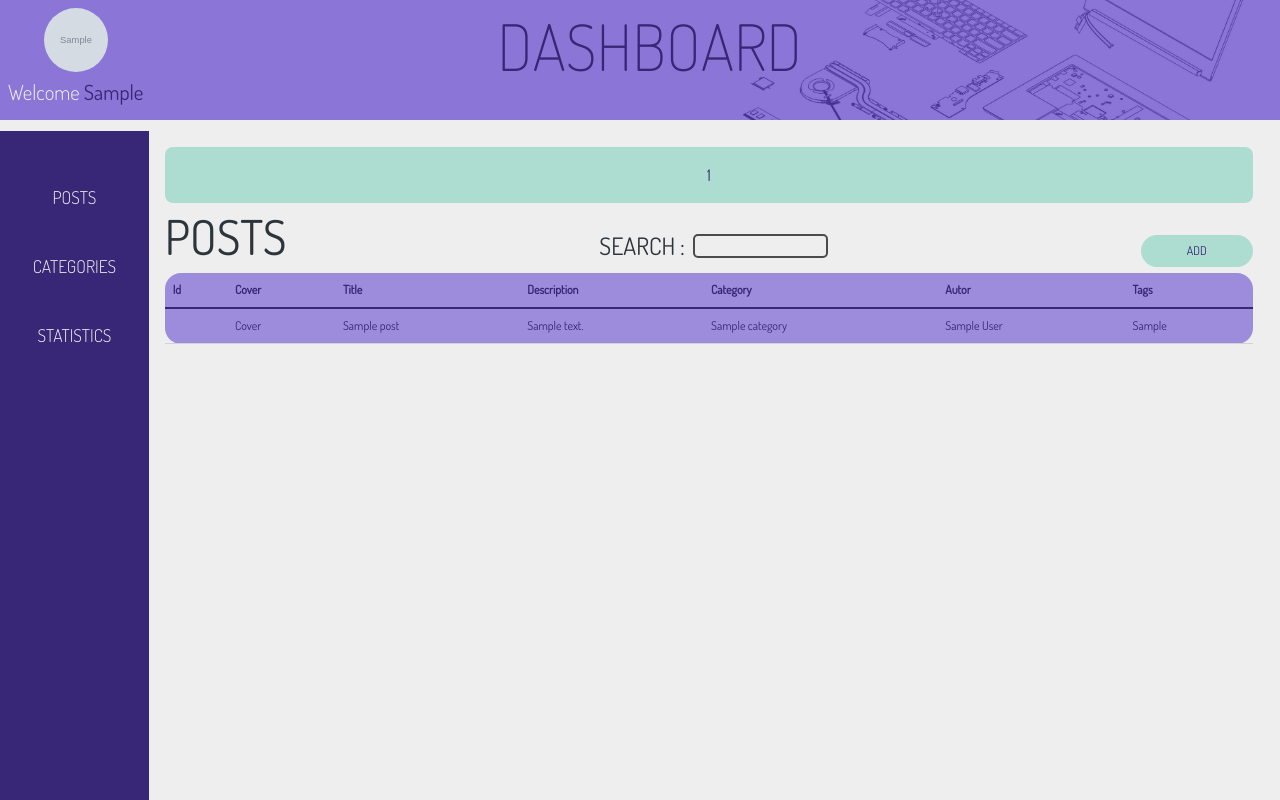
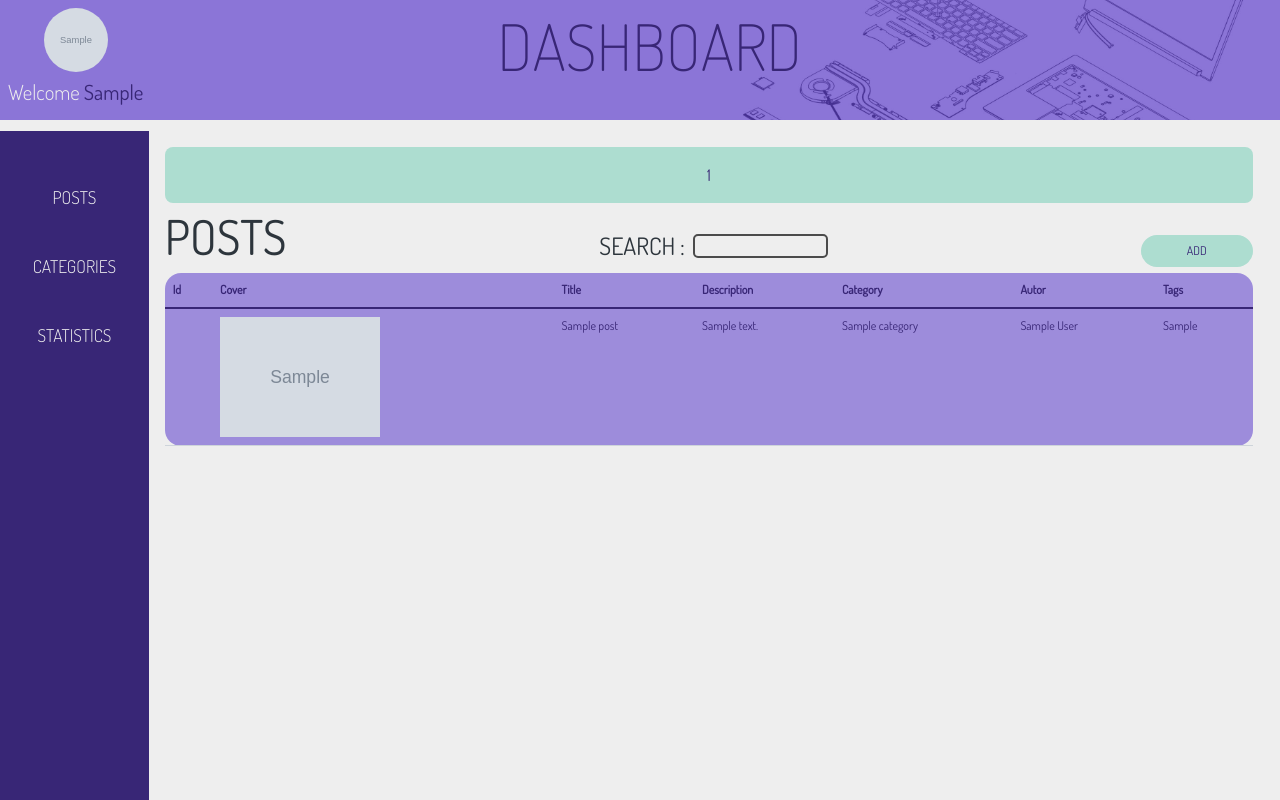
Before and after one commit to omaima222/CultureDevWEBSITE, a PHP site: page /view/dashboard.php in a window 1280 px wide. Run offline with PHP 8.4, Linux system fonts and the light colour scheme; the visitor is signed in with stand-in values (Sample User, id 1); tables that the repository leaves empty hold one stand-in row (values such as "Sample post"); grey boxes marked "Sample" are stand-in pictures; data that the repository does not hold is empty; style sheets or scripts are compiled from the project's sources.

Commit message:
some cahnges regarding post add

```diff
--- a/assets/sass/pages/_allModals.scss
+++ b/assets/sass/pages/_allModals.scss
@@ -56,7 +56,7 @@
                     background: none;
                     border-radius: 1rem;
                     border: 2px solid $text_color;
-                    color: $text_color;
+                    color: $main_color;
                 }
                 textarea{
                     margin-top: 0.5rem;
--- a/controller/Posts_controller.php
+++ b/controller/Posts_controller.php
@@ -9,8 +9,8 @@
             $post->setautor($_SESSION['Admin']);
             $post->setcategory($_POST['category_id']);
             $post->setdescription($_POST['description']);
-            $post->setcover($_FILES['cover']['name']);
-            $post->setcoverName($_FILES['cover']['tmp_name']);
+            $post->setcover($_FILES['cover']['tmp_name']);
+            $post->setcoverName($_FILES['cover']['name']);
             $post->setcontent("content");
             $post->settitle($_POST['title']);
             $post->settag($_POST['tag']);
--- a/model/Posts.php
+++ b/model/Posts.php
@@ -86,7 +86,7 @@
         $que="INSERT INTO post VALUES(null,?,?,?,?,?,?,?)";
         $stmt = $this->connect()->prepare($que);
         $stmt->execute([$this->title,$this->coverName,$this->description,$this->content,$this->autor,$this->category,$this->tag]);
-        move_uploaded_file($this->cover, '../assets/post covers/' . $this->coverName);
+        move_uploaded_file($this->cover, '../assets/covers/' . $this->coverName);
     }
 
     function deletepost(){
--- a/view/dashboard.php
+++ b/view/dashboard.php
@@ -70,7 +70,7 @@
                         ?>
                         <tr class="arow clickable" onclick="window.location='formPost.php?postId=<?=$post['post_id'];?>'">
                             <td><?= $post['post_id']; ?></td>
-                            <td>Cover</td>
+                            <td><img style="width:10rem; " src="../assets/covers/<?= $post['cover']; ?>" alt="cover"></td>
                             <td><?= $post['title']; ?></td>
                             <td><?= $post['description']; ?></td>
                             <td><?= $post['name']; ?></td>
--- a/view/formPost.php
+++ b/view/formPost.php
@@ -74,7 +74,7 @@
                                 $category = $category->get();
                                 foreach($category as $category){
                             ?>
-                            <option  value=<?= $category['id'] ?> ><?= $category['name'] ?></option>
+                            <option class="text-black"  value=<?= $category['id'] ?> ><?= $category['name'] ?></option>
                             <?php } ?>
                         </select>
                     </section>
```
Also changed, not shown: assets/covers/Collections, Xi Zhang.png (added), assets/covers/download.jpg (added).
